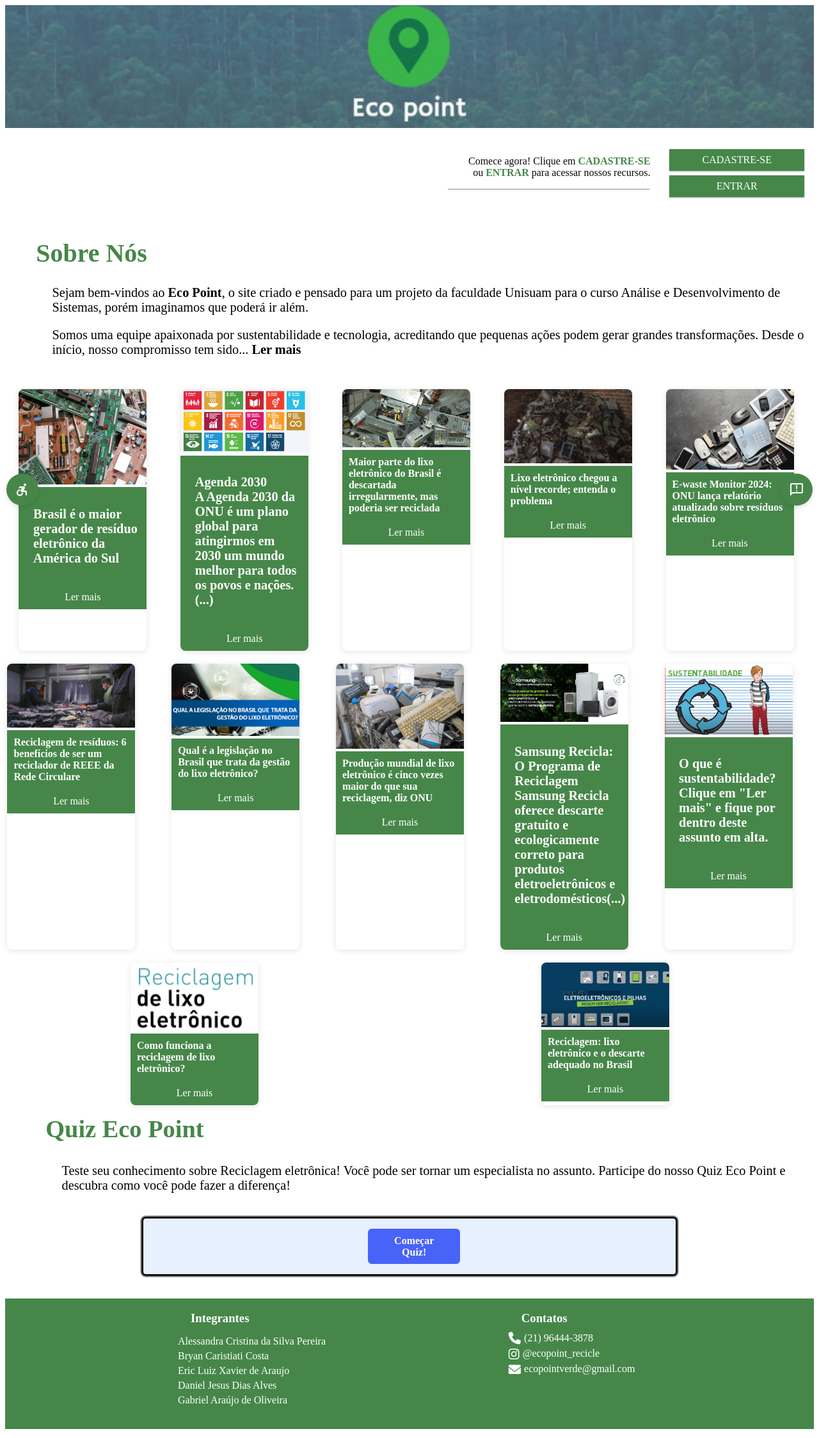
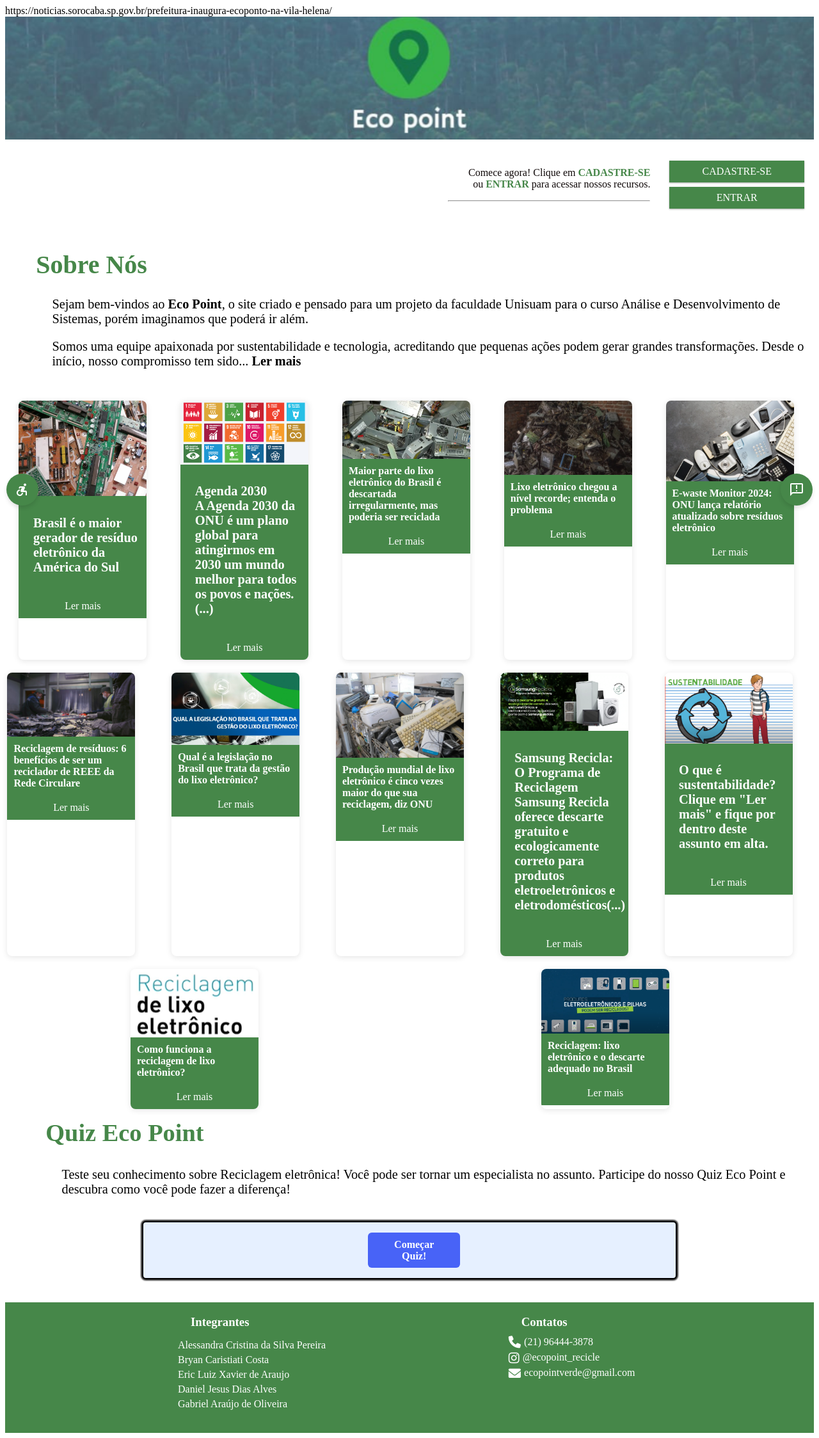
Before and after one commit to alessandrasilvap/PjtEcoPoint2025, a PHP site: page /ecoPoint/ in a window 1280 px wide. Shown: the whole page at 64% size. Run offline with PHP 8.4, Linux system fonts and the light colour scheme.

Commit message:
Update index.php

```diff
--- a/app/views/home/index.php
+++ b/app/views/home/index.php
@@ -1,3 +1,5 @@
+https://noticias.sorocaba.sp.gov.br/prefeitura-inaugura-ecoponto-na-vila-helena/  <!--cOLOCAR COMO NOTÍCIA-->
+
 
 <!DOCTYPE html>
 <html lang="pt-br">
```
